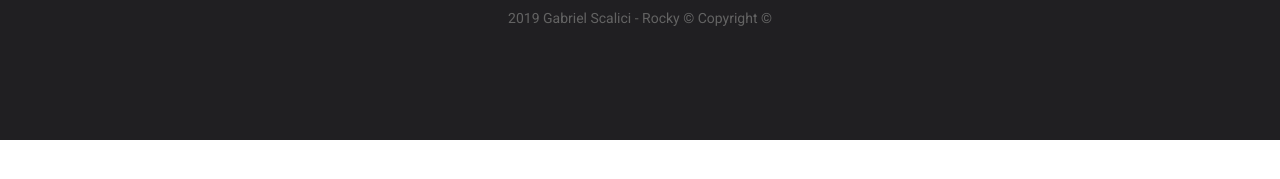
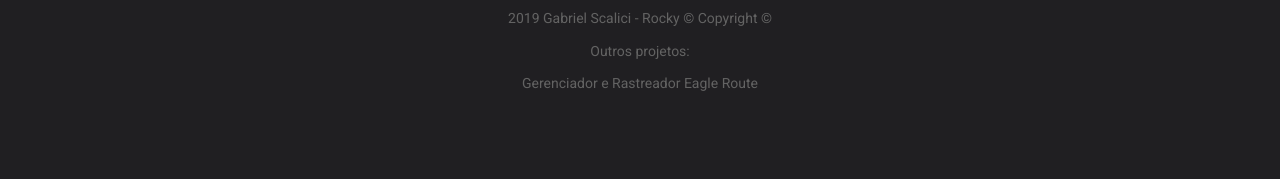
Before and after one commit to GabrielScalici/bus-card-app, a plain HTML site: page Site/public/index.html in a window 1280 px wide. Shown: the part 3922-4101 px from the top of the page. Before the commit the page ends 4062 px from the top, so only its background shows below. Drawn offline with nearby package versions, Linux system fonts and the light colour scheme; files whose address does not match are found by name.

Commit message:
link para eagleroute

```diff
--- a/Site/public/index.html
+++ b/Site/public/index.html
@@ -291,6 +291,9 @@
                         </ul>
                     </p>
                     <p> 2019 Gabriel Scalici - Rocky © Copyright © </p>
+                    <p> Outros projetos: </p>
+                    <p><a href="https://eagleroute.com.br/gestao-rastreador-veicular/"> Gerenciador e Rastreador Eagle Route</a> </p>
+
                 </div>
             </div>
         </div>
```
